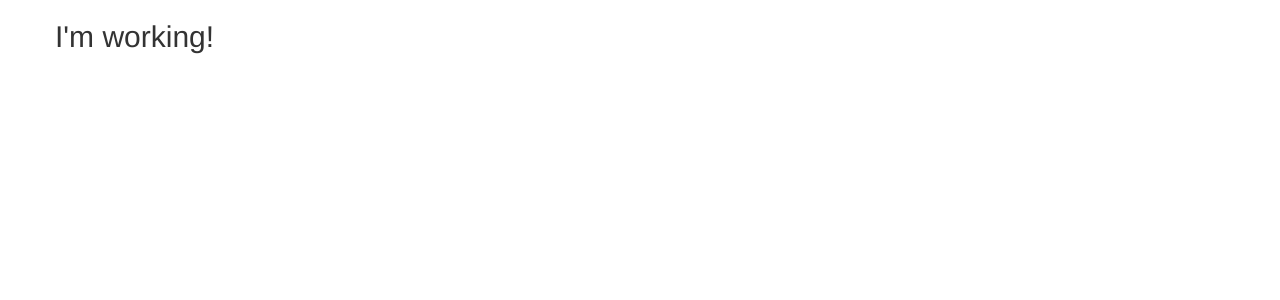
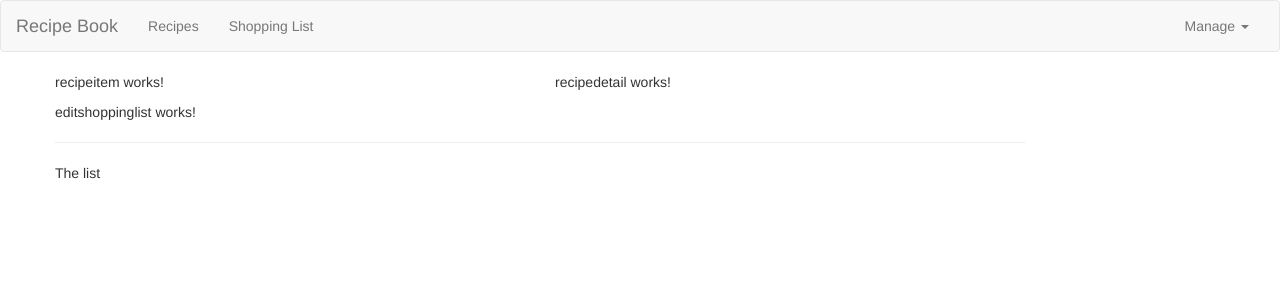
Before and after one commit to Laurence564/Recipes, an Angular app: page / in a window 1280 px wide. Shown: the top 300 px of the page. Built offline with nearby package versions, Linux system fonts and the light colour scheme.

Commit message:
Added structure for the header.component.html

```diff
--- a/src/app/app.component.html
+++ b/src/app/app.component.html
@@ -1,7 +1,9 @@
+<app-header></app-header>
 <div class="container">
   <div class="row">
     <div class="col-md-12>">
-      <h2>I'm working!</h2>
+      <app-recipe></app-recipe>
+      <app-shopping-list></app-shopping-list>
     </div>
   </div>
 </div>
--- a/src/app/header/header.component.html
+++ b/src/app/header/header.component.html
@@ -1 +1,25 @@
-<p>header works!</p>
+<nav class="navbar navbar-default">
+  <div class="container-fluid">
+    <div class="navbar-header">
+      <button type="button" class="navbar-toggle" (click)="collapsed = !collapsed">
+        <span class="icon-bar" *ngFor="let iconBar of [1, 2, 3]"></span>
+      </button>
+      <a router="/" class="navbar-brand">Recipe Book</a>
+    </div>
+    <div class="navbar-collapse" [class.collapse]="collapsed" (window:resize)="collapsed = true">
+      <ul class="nav navbar-nav">
+        <li><a href="#">Recipes</a> </li>
+        <li><a href="#">Shopping List</a> </li>
+      </ul>
+      <ul class="nav navbar-nav navbar-right">
+        <li class="dropdown">
+          <a href="#" class="dropdown-toggle" role="button">Manage <span class="caret"></span> </a>
+          <ul class="dropdown-menu">
+            <li><a href="#">Save Data</a> </li>
+            <li><a href="#">Fetch Data</a> </li>
+          </ul>
+        </li>
+      </ul>
+    </div>
+  </div>
+</nav>
--- a/src/app/header/header.component.ts
+++ b/src/app/header/header.component.ts
@@ -7,4 +7,5 @@ import { Component } from '@angular/core';
 })
 export class HeaderComponent {
 
+  collapsed = true;
 }
--- a/src/app/recipe-books/recipe/recipe.component.html
+++ b/src/app/recipe-books/recipe/recipe.component.html
@@ -1 +1,8 @@
-<p>recipe works!</p>
+<div class="row">
+  <div class="col-md-5">
+    <app-recipelist></app-recipelist>
+  </div>
+  <div class="col-md-7">
+    <app-recipedetail></app-recipedetail>
+  </div>
+</div>
--- a/src/app/recipe-books/recipelist/recipelist.component.html
+++ b/src/app/recipe-books/recipelist/recipelist.component.html
@@ -1 +1 @@
-<p>recipelist works!</p>
+<app-recipeitem></app-recipeitem>
--- a/src/app/shopping-lists/shopping-list/shopping-list.component.html
+++ b/src/app/shopping-lists/shopping-list/shopping-list.component.html
@@ -1 +1,7 @@
-<p>shopping-list works!</p>
+<div class="row">
+  <div class="col-xs-10">
+    <app-editshoppinglist></app-editshoppinglist>
+    <hr>
+    <p>The list</p>
+  </div>
+</div>
```
